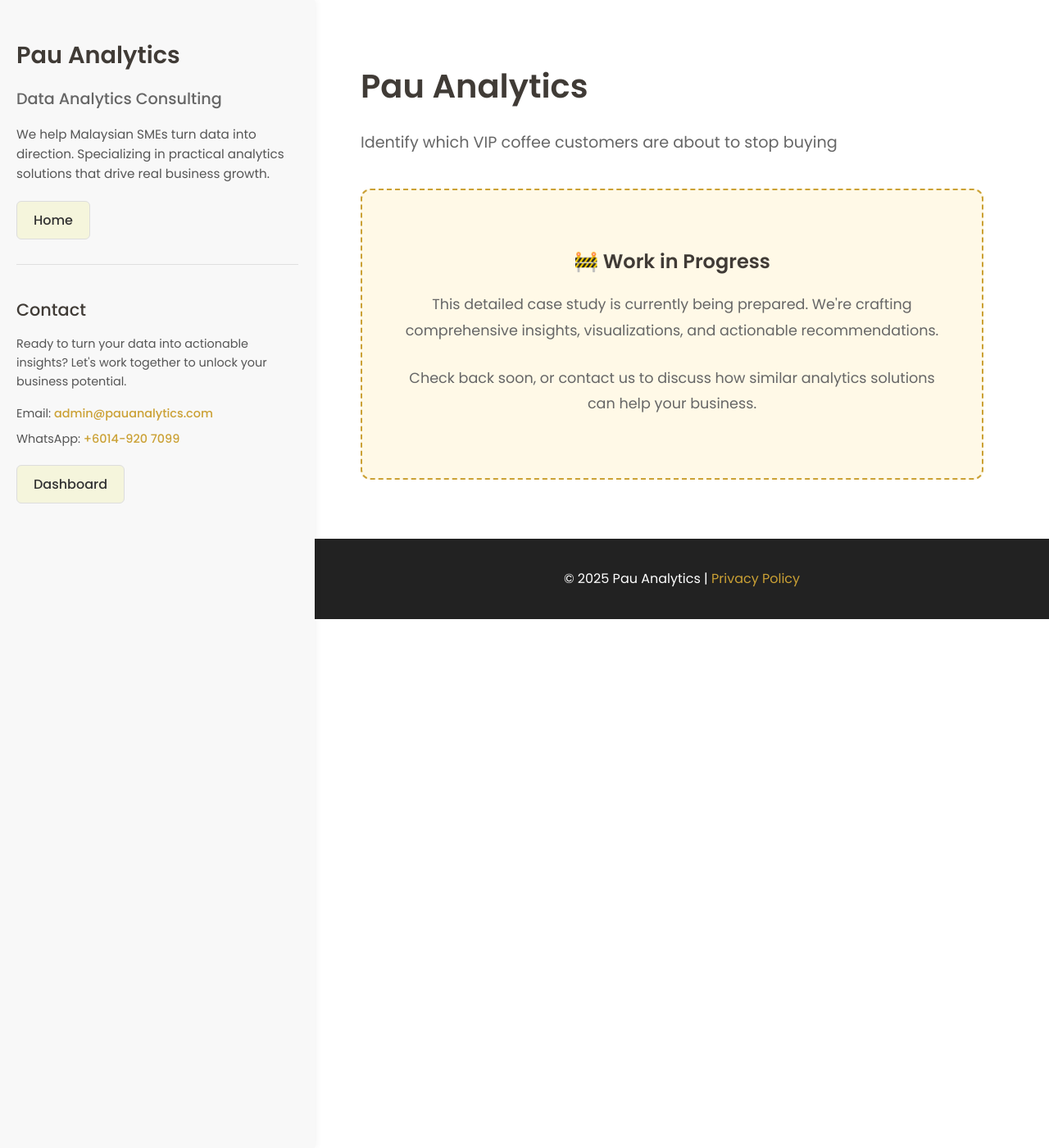
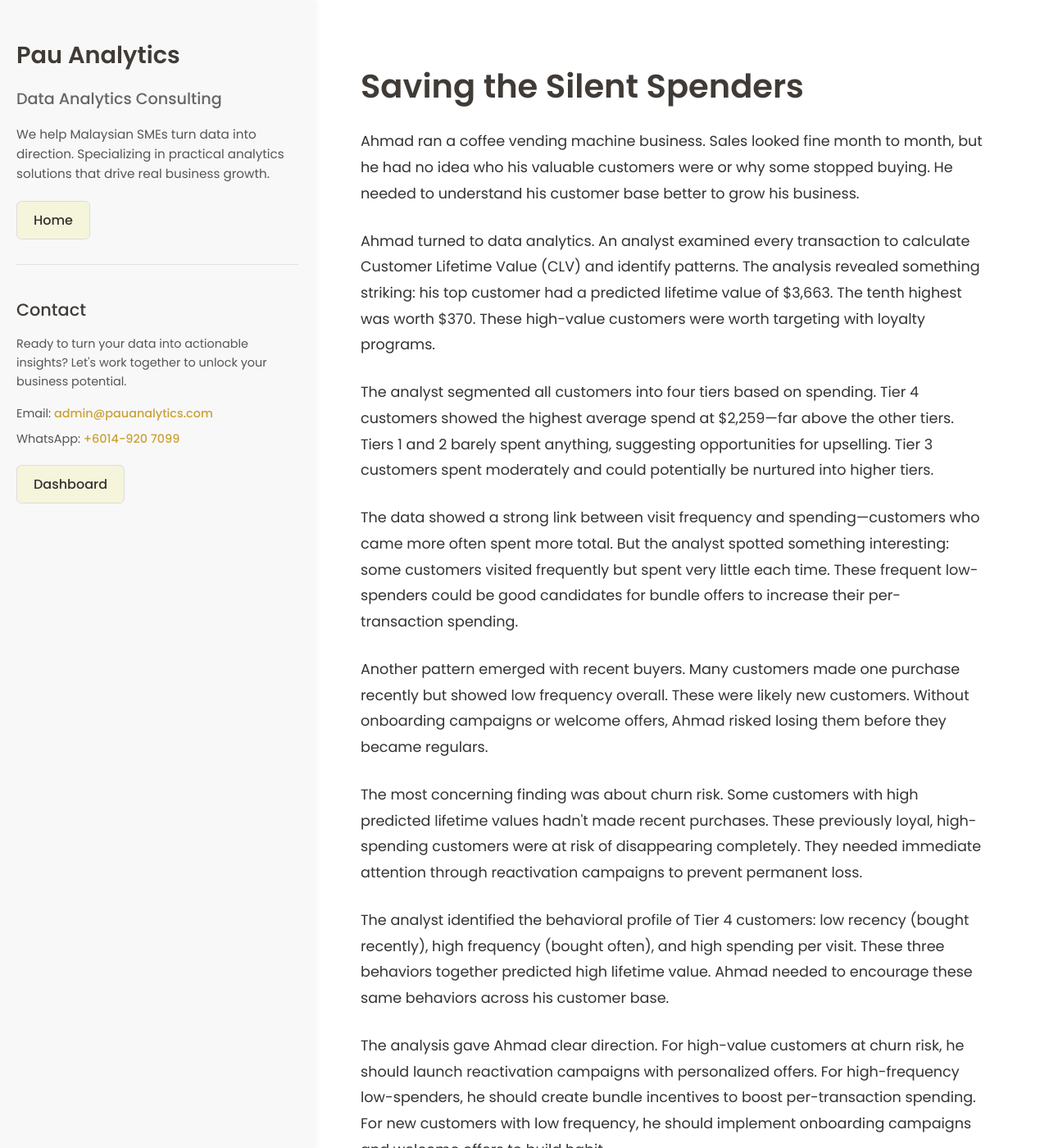
Before and after one commit to lyven81/pinnacles-learning-website, a Jekyll site: the page case-study/saving-the-silent-spenders.html, which Jekyll copies as it is, in a window 1280 px wide and 1400 px high. Shown: the whole window at 82% size. Built offline with Jekyll 4.4.1, drawn with Linux system fonts in a browser that asks for light colours; some of the changed text lies outside the part shown.

Commit message:
Add case study: Saving the Silent Spenders
Rewrote coffee vending machine CLV/churn analysis in simple narrative format. Story follows Ahmad, a vendor who used data analytics to identify at-risk high-value customers and understand customer behavior patterns.

Key changes:
- Converted from technical analysis to accessible story (12 paragraphs)
- Written in third person using simple language
- Follows pauanalytics.com reference format
- Based solely on source data without fabricated results
- Focuses on analysis insights and recommendations

🤖 Generated with [Claude Code](https://claude.com/claude-code)

Co-Authored-By: Claude <noreply@anthropic.com>

```diff
--- a/case-study/saving-the-silent-spenders.html
+++ b/case-study/saving-the-silent-spenders.html
@@ -3,9 +3,9 @@
 <head>
     <meta charset="UTF-8">
     <meta name="viewport" content="width=device-width, initial-scale=1.0">
-    <title>Pau Analytics | Pau Analytics</title>
+    <title>How a Coffee Vendor Saved His Best Customers | Pau Analytics</title>
     <link rel="canonical" href="https://www.pauanalytics.com/case-study/saving-the-silent-spenders" />
-    <meta name="description" content="Identify which VIP coffee customers are about to stop buying" />
+    <meta name="description" content="How a coffee vending machine vendor used data analytics to identify at-risk high-value customers and prevent revenue loss" />
 
     <!-- Fonts -->
     <link rel="preconnect" href="https://fonts.googleapis.com" />
@@ -267,16 +267,31 @@
         </aside>
         <main class="right-column">
             <section class="case-study-content">
-                <header>
-                    <h1>Pau Analytics</h1>
-                    <p class="subtitle">Identify which VIP coffee customers are about to stop buying</p>
-                </header>
+                <h1>Saving the Silent Spenders</h1>
 
-                <div class="work-in-progress">
-                    <h2>🚧 Work in Progress</h2>
-                    <p>This detailed case study is currently being prepared. We're crafting comprehensive insights, visualizations, and actionable recommendations.</p>
-                    <p style="margin-top: 1.5rem;">Check back soon, or contact us to discuss how similar analytics solutions can help your business.</p>
-                </div>
+                <p>Ahmad ran a coffee vending machine business. Sales looked fine month to month, but he had no idea who his valuable customers were or why some stopped buying. He needed to understand his customer base better to grow his business.</p>
+
+                <p>Ahmad turned to data analytics. An analyst examined every transaction to calculate Customer Lifetime Value (CLV) and identify patterns. The analysis revealed something striking: his top customer had a predicted lifetime value of $3,663. The tenth highest was worth $370. These high-value customers were worth targeting with loyalty programs.</p>
+
+                <p>The analyst segmented all customers into four tiers based on spending. Tier 4 customers showed the highest average spend at $2,259—far above the other tiers. Tiers 1 and 2 barely spent anything, suggesting opportunities for upselling. Tier 3 customers spent moderately and could potentially be nurtured into higher tiers.</p>
+
+                <p>The data showed a strong link between visit frequency and spending—customers who came more often spent more total. But the analyst spotted something interesting: some customers visited frequently but spent very little each time. These frequent low-spenders could be good candidates for bundle offers to increase their per-transaction spending.</p>
+
+                <p>Another pattern emerged with recent buyers. Many customers made one purchase recently but showed low frequency overall. These were likely new customers. Without onboarding campaigns or welcome offers, Ahmad risked losing them before they became regulars.</p>
+
+                <p>The most concerning finding was about churn risk. Some customers with high predicted lifetime values hadn't made recent purchases. These previously loyal, high-spending customers were at risk of disappearing completely. They needed immediate attention through reactivation campaigns to prevent permanent loss.</p>
+
+                <p>The analyst identified the behavioral profile of Tier 4 customers: low recency (bought recently), high frequency (bought often), and high spending per visit. These three behaviors together predicted high lifetime value. Ahmad needed to encourage these same behaviors across his customer base.</p>
+
+                <p>The analysis gave Ahmad clear direction. For high-value customers at churn risk, he should launch reactivation campaigns with personalized offers. For high-frequency low-spenders, he should create bundle incentives to boost per-transaction spending. For new customers with low frequency, he should implement onboarding campaigns and welcome offers to build habit.</p>
+
+                <p>Ahmad also learned he could optimize his inventory. By understanding which products his valuable customers bought most, he could ensure those items were always stocked while reducing waste from slow-moving inventory. This would improve both customer satisfaction and operational efficiency.</p>
+
+                <p>The recommendations were about focus. Ahmad should invest in VIP loyalty programs for Tier 4 customers—the ones generating the most value. He should design targeted upselling campaigns for customers with potential. And most importantly, he should prevent churn among high-CLV customers by reaching them before they disappeared completely.</p>
+
+                <p>The analysis gave Ahmad something he never had before: visibility. He could now see which customers mattered most, which were at risk, and where to focus his marketing budget. He understood that customers who bought recently, frequently, and spent well were his most valuable—and he needed to create more of them.</p>
+
+                <p>Ahmad now had a data-driven roadmap. Whether he could execute these strategies well would determine his success. But at least now he knew exactly what to do, who to target, and why it mattered. The path forward was clear.</p>
             </section>
         </main>
     </div>
```
